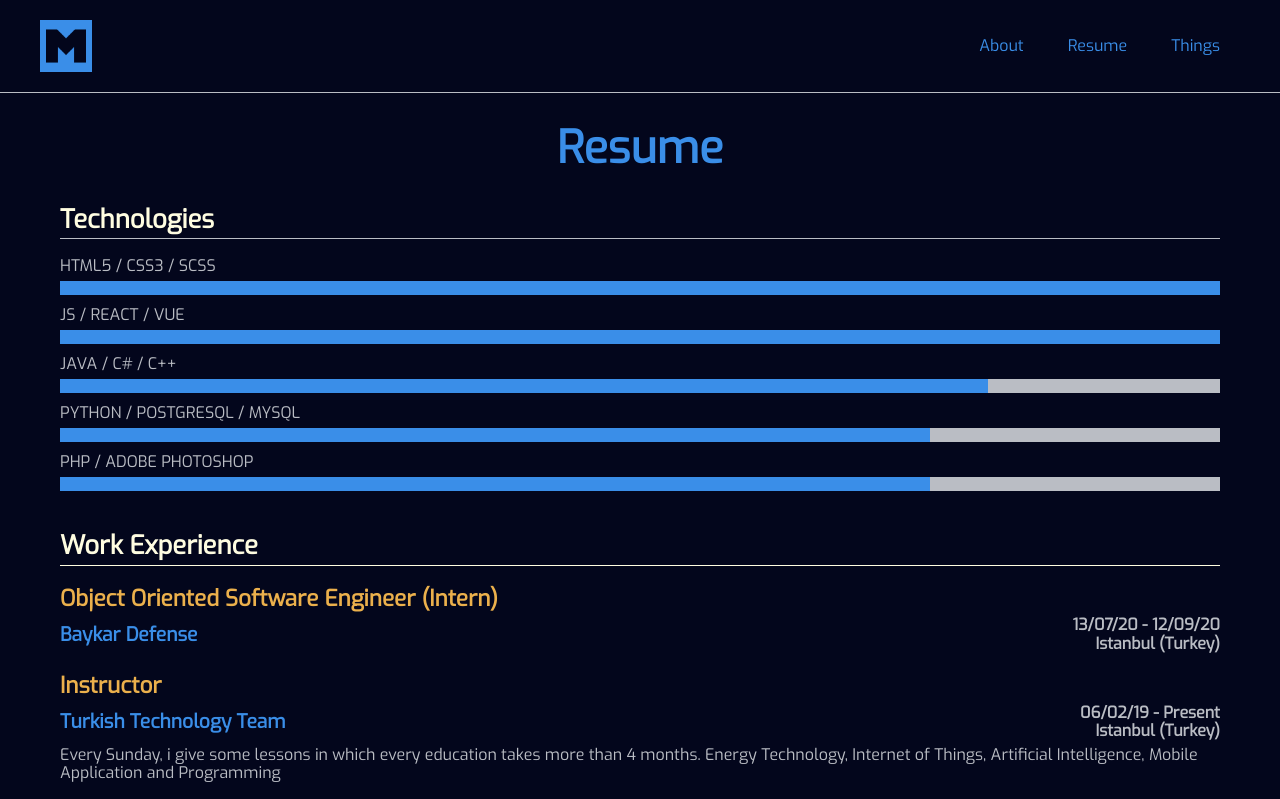
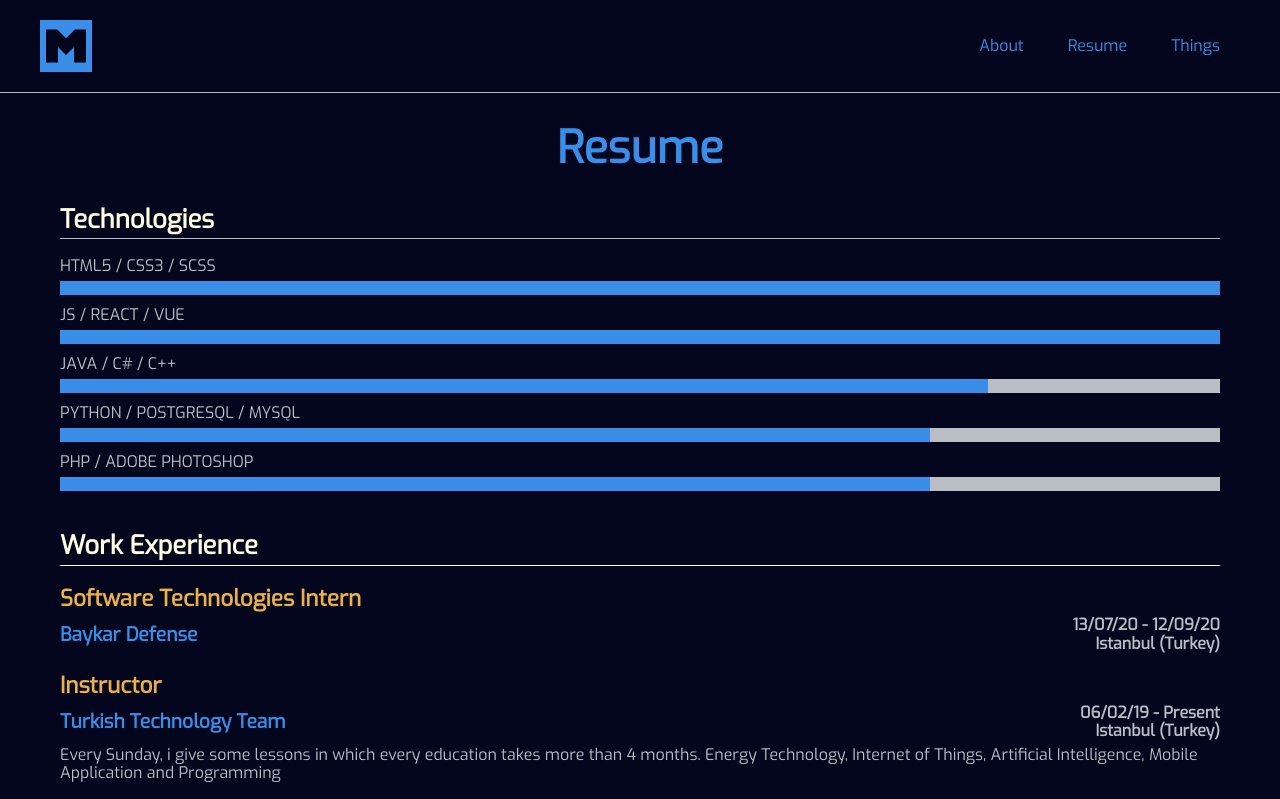
Before and after one commit to mustafaberat/personal-website-1, a Next.js app: page /resume in a window 1280 px wide. Shown: the top 799 px of the page. Built offline with nearby package versions, Linux system fonts and the light colour scheme.

Commit message:
Update WorkExperience.js
change title of baykar

```diff
--- a/components/resumeComps/WorkExperience.js
+++ b/components/resumeComps/WorkExperience.js
@@ -8,7 +8,7 @@ const WorkExperience = () => {
             </section>
 
             <section className="workexperience-container">
-                <h3 className="work-title">Object Oriented Software Engineer (Intern)</h3>
+                <h3 className="work-title">Software Technologies Intern</h3>
                 <div className="work-subtitles">
                     <h3 className="work-companay">Baykar Defense</h3>
                     <div className="work-dateandlocation">
```
